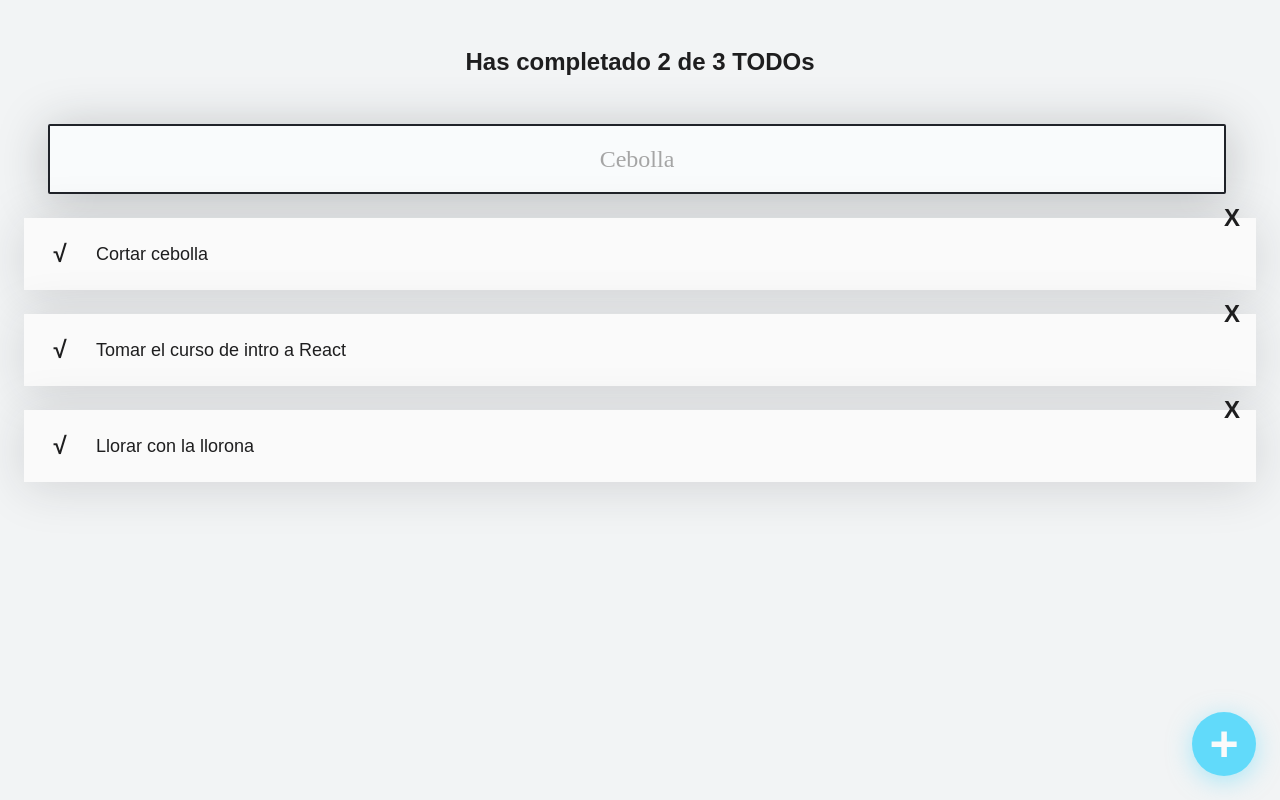
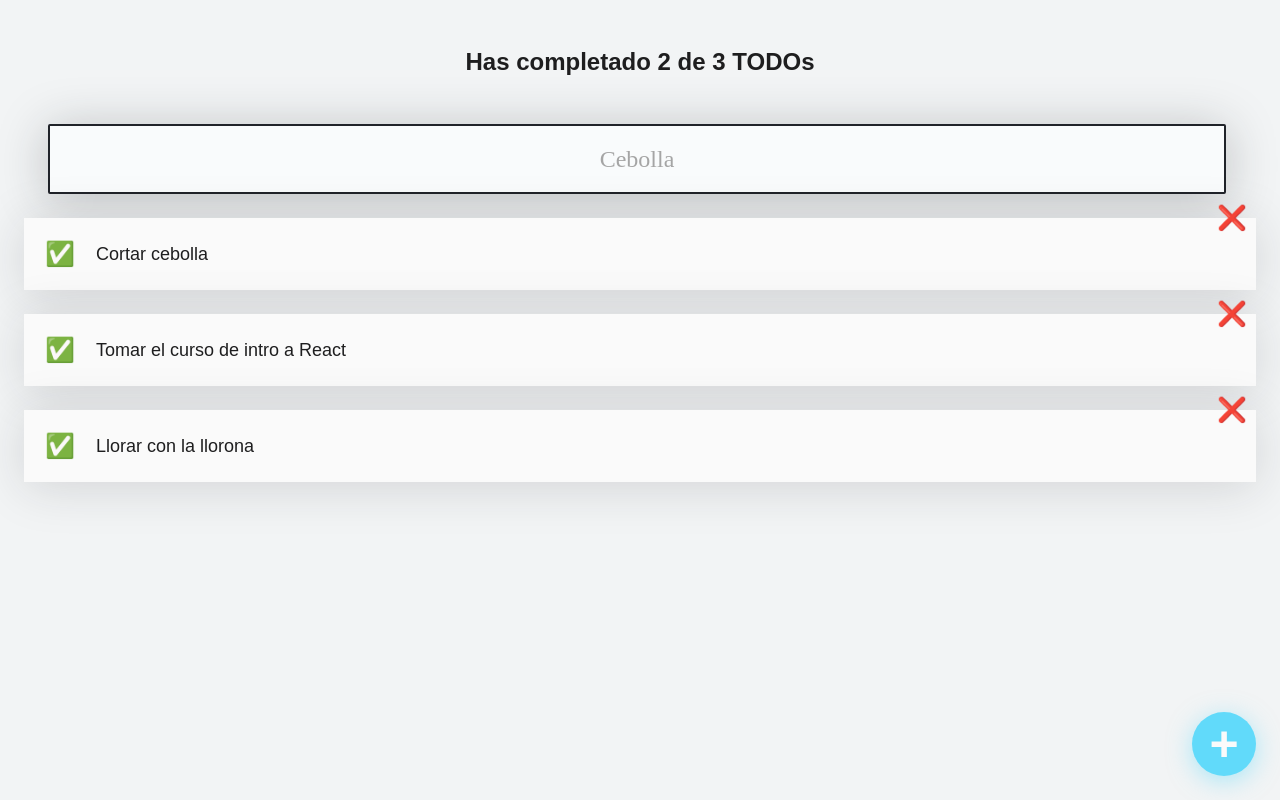
Before and after one commit to santiagobr/todo-machine-app, a React (Create React App) app: page / in a window 1280 px wide. Built offline with nearby package versions, Linux system fonts and the light colour scheme; the HTML template or start-up script is replaced by a standard one.

Commit message:
changes about structure and icons

```diff
--- a/src/App.js
+++ b/src/App.js
@@ -21,7 +21,11 @@ function App() {
 
       <TodoList>
         {todos.map((todo) => (
-          <TodoItem key={todo.text} text={todo.text} />
+          <TodoItem
+            key={todo.text}
+            text={todo.text}
+            completed={todo.completed}
+          />
         ))}
       </TodoList>
 
--- a/src/TodoItem.css
+++ b/src/TodoItem.css
@@ -1,5 +1,5 @@
 .TodoItem {
-  background-color: #FAFAFA;
+  background-color: #fafafa;
   position: relative;
   display: flex;
   justify-content: center;
@@ -36,7 +36,7 @@
   left: 12px;
 }
 .Icon-check--active {
-  color: #4caf50;
+  transform: scale(120%);
 }
 
 .Icon-delete {
@@ -45,5 +45,5 @@
   right: 0;
 }
 .Icon-delete:hover {
-  color: red;
+  transform: scale(120%);
 }
--- a/src/TodoItem.jsx
+++ b/src/TodoItem.jsx
@@ -5,13 +5,13 @@ function TodoItem(props) {
   return (
     <li className="TodoItem">
       <span className={`Icon Icon-check ${props.completed && 'Icon-check--active'}`}>
-        √
+        ✅
       </span>
       <p className={`TodoItem-p ${props.completed && 'TodoItem-p--complete'}`}>
         {props.text}
       </p>
       <span className="Icon Icon-delete">
-        X
+        ❌
       </span>
     </li>
   );
```
